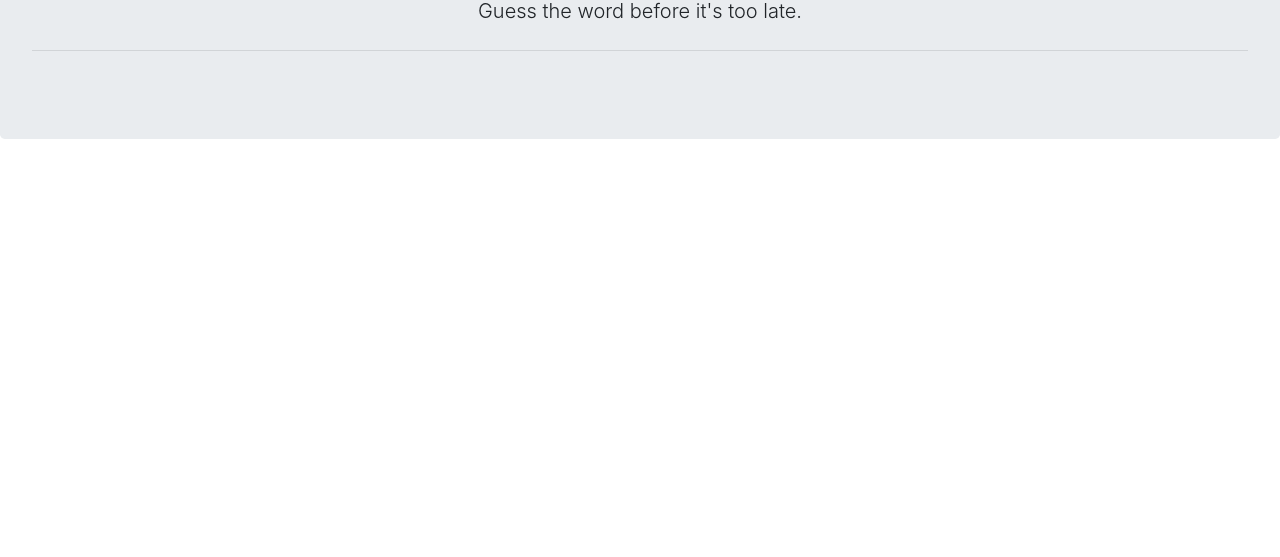
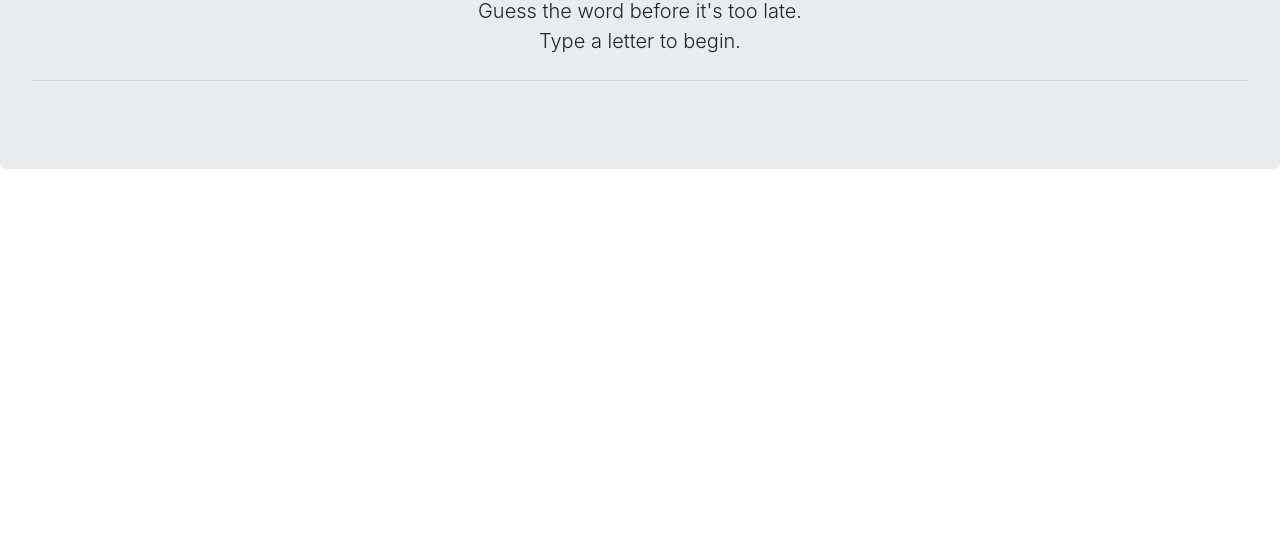
Before and after one commit to Brucimus/Hangman-Game, a plain HTML site: page index.html in a window 1280 px wide. Shown: the part 243-800 px from the top of the page. Drawn offline with nearby package versions, Linux system fonts and the light colour scheme.

Commit message:
added type letter to begin

```diff
--- a/index.html
+++ b/index.html
@@ -22,7 +22,7 @@
             <h1 class="display-4 text-center">The Hangman Game</h1>
 
             <!--How to play game-->
-            <p class="lead text-center">Guess the word before it's too late.</p>
+            <p class="lead text-center">Guess the word before it's too late.<br>Type a letter to begin.</p>
             <hr class="my-4">
 
             <!--Place where game is displayed-->
```
